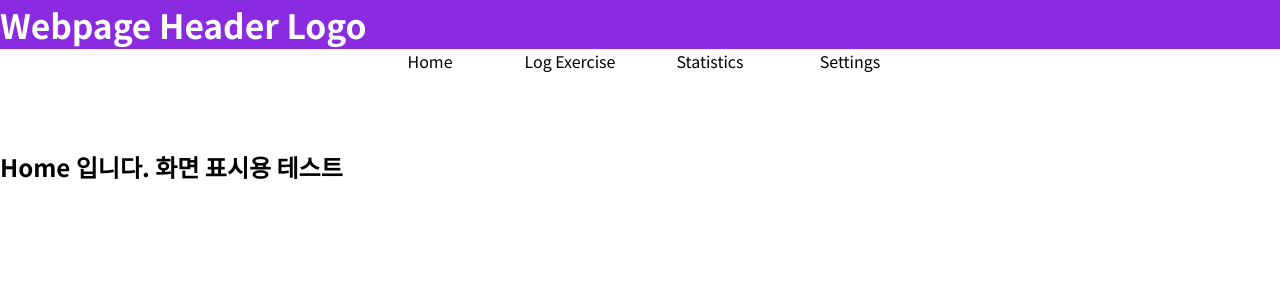
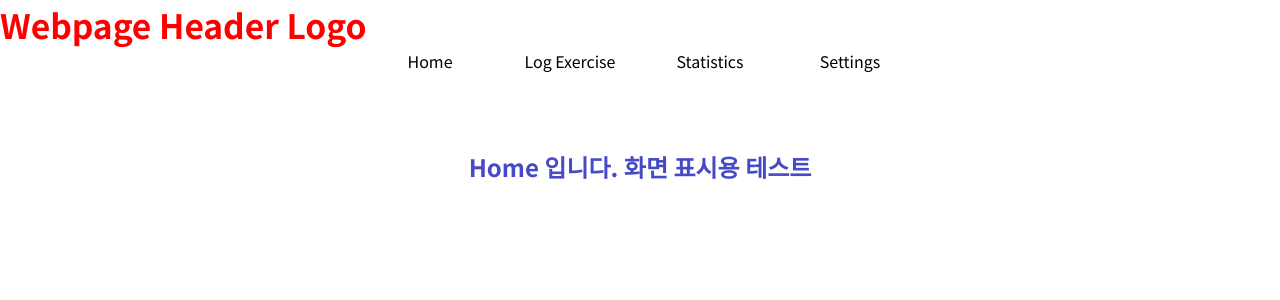
Before and after one commit to ARISTAHS/movement-app, a React (Create React App) app: page / in a window 1280 px wide. Shown: the top 300 px of the page. Built offline with nearby package versions, Linux system fonts and the light colour scheme.

Commit message:
스타일추가 및 내용 구성 시작

```diff
--- a/src/components/Content/Home.jsx
+++ b/src/components/Content/Home.jsx
@@ -1,7 +1,9 @@
+import styles from '../../style/Content/Home.module.css';
+
 function Home(){
   return(
     <>
-      <h2>Home 입니다. 화면 표시용 테스트</h2>
+      <h2 className={styles.title}>Home 입니다. 화면 표시용 테스트</h2>
     </>
   );
 }
--- a/src/components/Nav.jsx
+++ b/src/components/Nav.jsx
@@ -12,8 +12,6 @@ function Nav(){
         <li><Link to="/Statistics">Statistics</Link></li>
         <li><Link to="/Settings">Settings</Link></li>
       </ul>
-
-
     </>
   );
 }
--- /dev/null
+++ b/src/style/Content/Home.module.css
@@ -0,0 +1,4 @@
+.title{
+  text-align: center;
+  color: #464ac7;
+}
```
Also changed, not shown: src/style/Content/LogExercise.module.css (added), src/style/Content/Settings.module.css (added), src/style/Content/Statistics.module.css (added).
